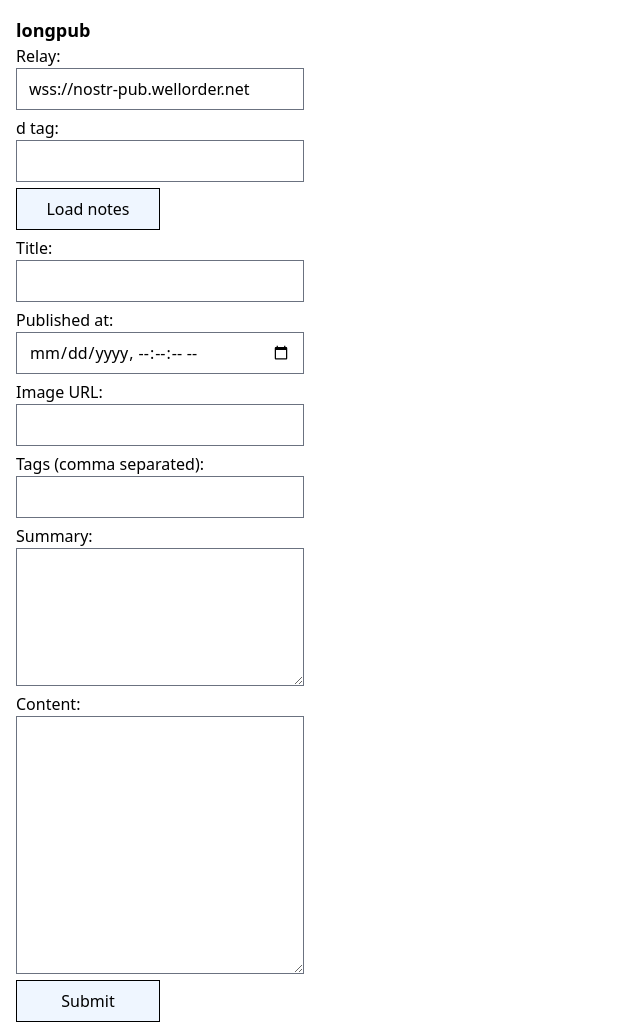
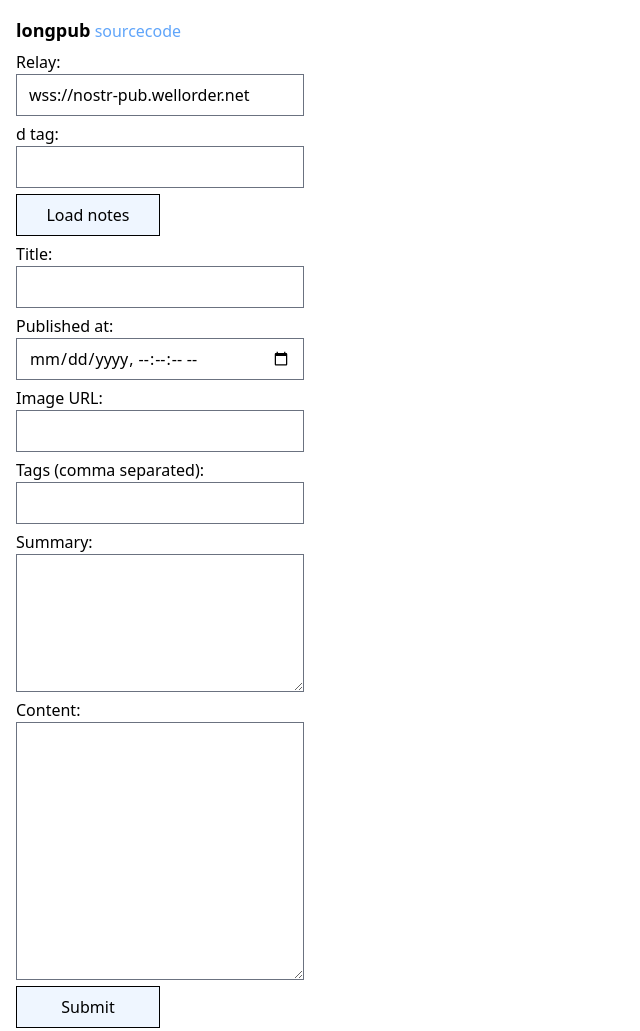
Before and after one commit to canostrical/longpub, a website: page index.html in a window 1280 px wide. Shown: the whole page, without its empty margins (0-640 px from the left). Drawn offline with nearby package versions, Linux system fonts and the light colour scheme; files that its build step writes are made by us from their sources.

Commit message:
add README source link

```diff
--- a/index.html
+++ b/index.html
@@ -14,7 +14,12 @@
       data-controller="form"
       data-action="submit->form#publishNote"
     >
-      <h1 class="text-lg font-semibold">longpub</h1>
+      <div class="mb-1.5">
+        <h1 class="text-lg font-semibold inline-block">longpub</h1>
+        <a class="text-blue-400" href="https://github.com/canostrical/longpub"
+          >sourcecode</a
+        >
+      </div>
       <label for="relay">Relay:</label>
       <input
         id="relay"
```
Also changed, not shown: README.md (added).
